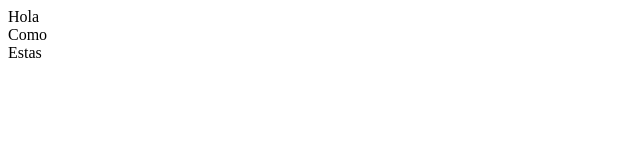
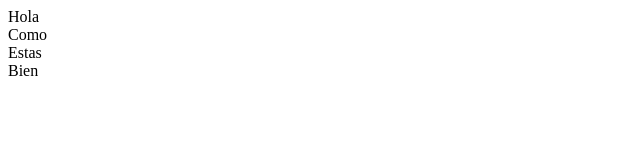
Before and after one commit to chadsfatherlali/testGit, a plain HTML site: page index.html in a window 1280 px wide. Shown: the full height of the page, 0-640 px from the left. Drawn offline with Linux system fonts and the light colour scheme.

Commit message:
Cambios en la RAMA

```diff
--- a/index.html
+++ b/index.html
@@ -1,3 +1,4 @@
 <div>Hola</div>
 <div>Como</div>
 <div>Estas</div>
+<div>Bien</div>
```
